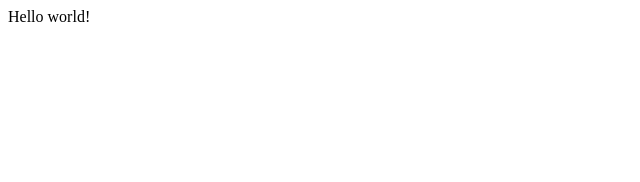
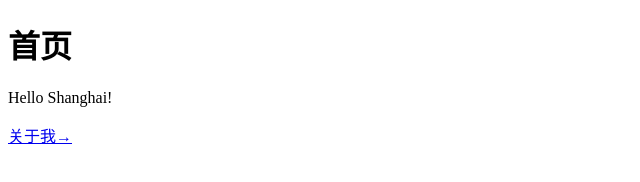
Before and after one commit to violin-wang/gatsby-workshop-jsconf-cn, a Gatsby site: page / in a window 1280 px wide. Shown: the whole page, without its empty margins (0-640 px from the left). Built offline with nearby package versions, Linux system fonts and the light colour scheme; Gatsby itself is replaced by a stand-in of ours.

Commit message:
feat(Pages): add about page

```diff
--- /dev/null
+++ b/src/pages/about.js
@@ -0,0 +1,10 @@
+import React from 'react';
+import { Link } from "gatsby";
+
+export default () => (
+  <>
+    <h1>关于我</h1>
+    <p>这个是我的个人站点。</p>
+    <Link to="/">&larr;返回首页</Link>
+  </>
+)
--- a/src/pages/index.js
+++ b/src/pages/index.js
@@ -1,3 +1,10 @@
 import React from "react";
+import { Link } from "gatsby";
 
-export default () => <div>Hello world!</div>;
+export default () => (
+  <>
+    <h1>首页</h1>
+    <p>Hello Shanghai!</p>
+    <Link to="/about/">关于我&rarr;</Link>
+  </>
+);
```
